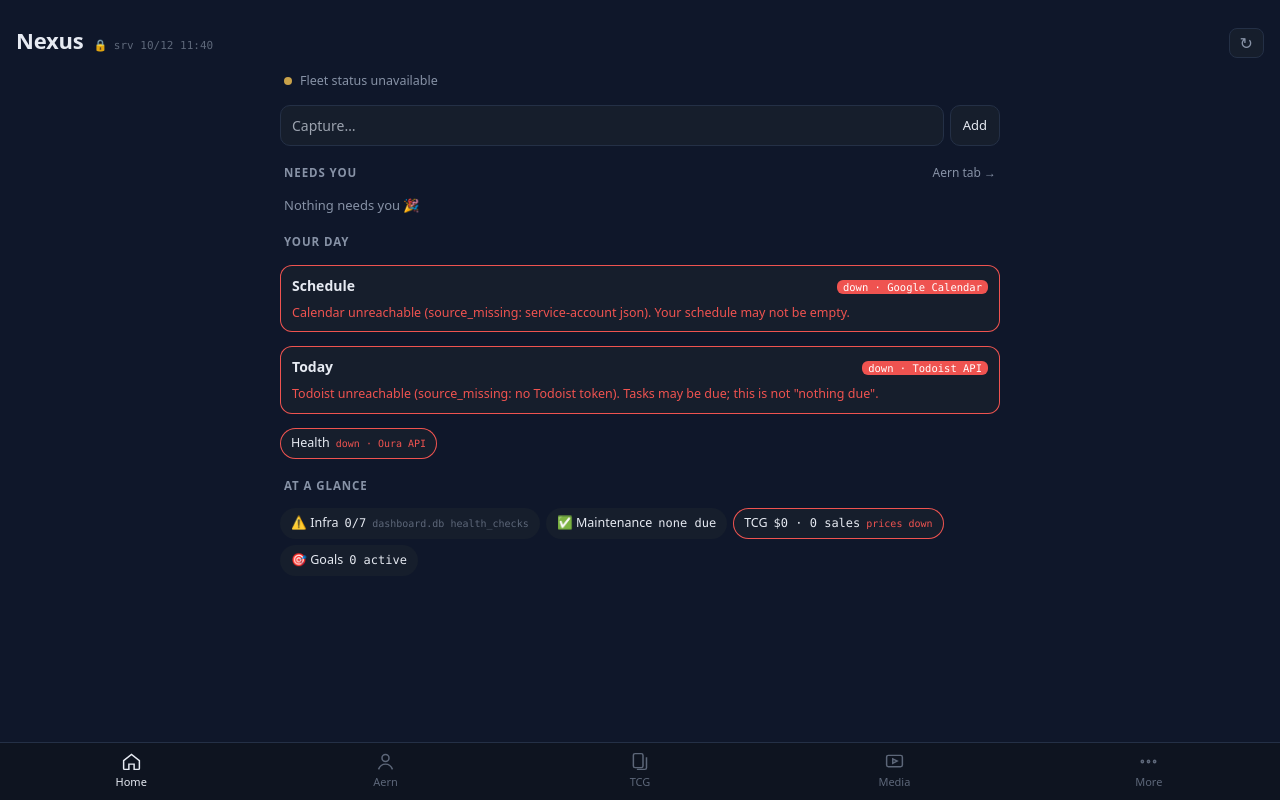
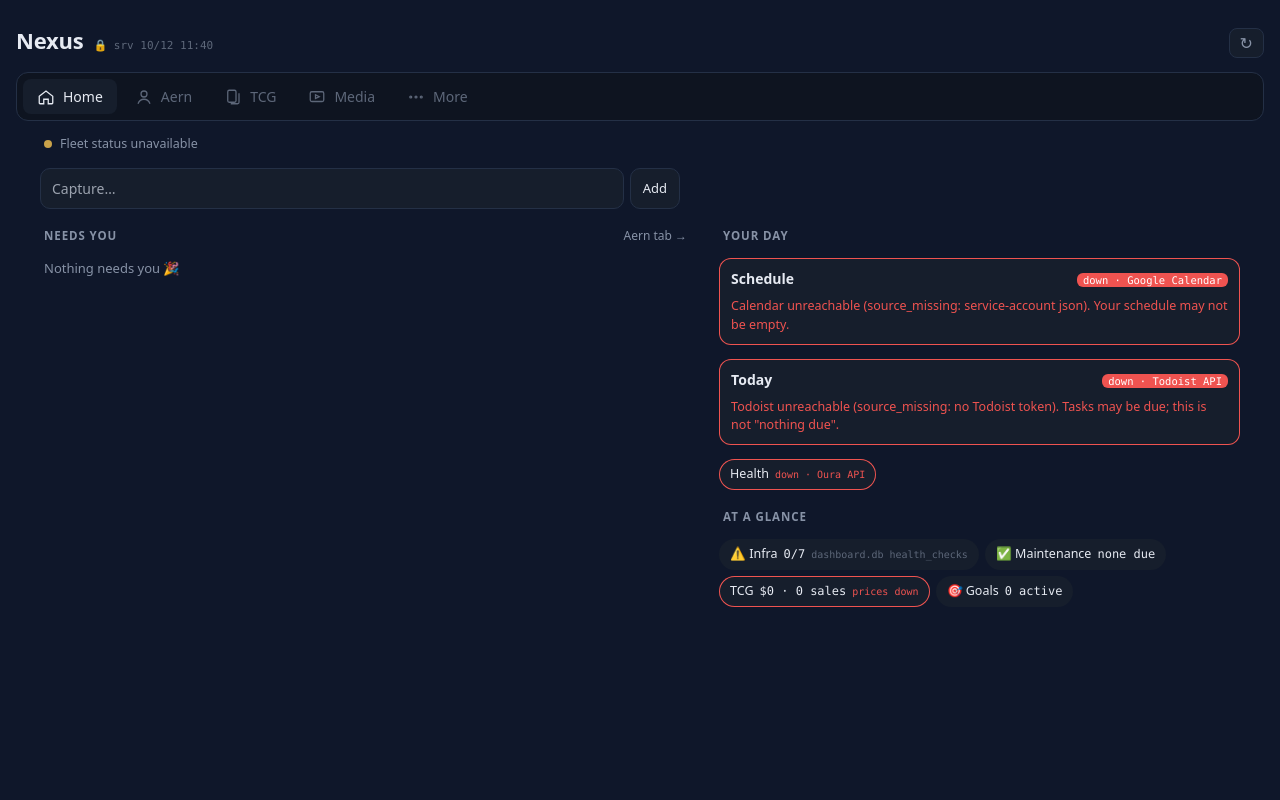
Before and after one commit to Aern28/aernhome, a Flask app: page /nexus in a window 1280 px wide. Run offline with Flask 3, Linux system fonts and the light colour scheme; data comes from the database, SQL or seed files in the repository; data that the repository does not hold is empty; some libraries are stand-ins or nearby versions.

Commit message:
Nexus: option buttons on every resolve surface; real desktop layout
Queue asks (Aern's first use 10/10 11:41 resolved an ask from home with a
plain Resolve and lost the choice):
- home Needs-you card, /nexus/queue and /nexus/aern render the ask + one
  button per option (first starred); an item WITH options has no plain
  Resolve anywhere - the option tap is the resolve and records the choice.
  Items without options keep Done/Read/Resolve.
- nexus_panels._action returns queue-choose for items with options (test).

Desktop (Aern: "the desktop nexus looks like phone nexus"), from 768px:
- bottom tabs become a sticky top bar (nav moved after the header in the
  markup; still fixed to the bottom on a phone);
- home: Needs you left, Your day + At a glance right (>=1100px);
- media shelves in three columns; /nexus/aern cards two per row (>=1100px),
  option buttons under the text.
Under 768px nothing changes. Verified locally with live GET data and an
injected test item (POSTs blocked) at 390px and 1440px: no JS errors, no
sideways scroll, 0 option items with a plain Resolve. Tests 55/55.

Co-Authored-By: Claude Opus 5.5 <noreply@anthropic.com>
Claude-Session: https://claude.ai/code/session_01Cn2bFYWhLaJLshA5g748g5

```diff
--- a/nexus_panels.py
+++ b/nexus_panels.py
@@ -88,6 +88,10 @@ def _action(item):
     if kind == "todoist" and item.get("todoist_id"):
         return {"kind": "todoist-close", "id": item["todoist_id"], "label": "Done"}
     if kind == "queue" and item.get("id"):
+        # Queue asks (10/10): an item with options has NO plain Resolve - a tap on
+        # an option is the resolve, so the choice is always recorded.
+        if item.get("options"):
+            return {"kind": "queue-choose", "id": item["id"], "options": list(item["options"])}
         return {"kind": "queue-resolve", "id": item["id"], "label": "Resolve"}
     ref = item.get("ref") or ""
     if ref.startswith("/nexus"):
--- a/static/css/nexus-panels.css
+++ b/static/css/nexus-panels.css
@@ -109,9 +109,38 @@
 .nx-opts { display: flex; flex-wrap: wrap; gap: 8px; }
 .nx-opt { min-height: 44px; padding: 0 14px; border-radius: 10px; background: var(--nx-card); border: 1px solid var(--nx-line); color: var(--nx-fg); font: inherit; font-size: 14px; cursor: pointer; text-align: left; }
 .nx-opt-rec { border-color: var(--nx-need); color: var(--nx-need); font-weight: 600; }
+.nx-need .nx-opts-row { grid-column: 1 / -1; margin-top: 6px; }
 .nx-opt:disabled { opacity: .5; cursor: progress; }
 .nx-opt:focus-visible { outline: 2px solid var(--nx-fg); outline-offset: 2px; }
 .nx-tag { display: inline-block; text-transform: none; letter-spacing: 0; padding: 0 6px; border-radius: 6px; border: 1px solid var(--nx-line); color: var(--nx-fg); }
 .nx-tag-warn { border-style: dashed; color: var(--nx-muted); }
 
+/* Section wrappers: on a phone they stack exactly like the bare stream they replaced. */
+.nx-sec, .nx-shelves { display: flex; flex-direction: column; gap: 14px; min-width: 0; }
+
+/* ── Desktop (Aern 10/10: "the desktop nexus looks like phone nexus") ──
+   From 768px the bottom tab bar becomes a sticky top bar, and the pages use the width.
+   Under 768px nothing here applies: the phone layout is unchanged. */
+@media (min-width: 768px) {
+  .nx-page { padding-bottom: 24px; }
+  .nx-tabs { position: sticky; top: 0; left: auto; right: auto; bottom: auto; display: flex; gap: 4px;
+    padding: 6px; border-top: 0; border: 1px solid var(--nx-line); border-radius: 12px; }
+  .nx-tabs a { flex-direction: row; gap: 8px; padding: 7px 14px; border-radius: 8px; font-size: 14px; }
+  .nx-tabs a svg { width: 18px; height: 18px; }
+  .nx-tabs a:hover { color: var(--nx-fg); }
+  .nx-tabs a.on { background: var(--nx-card); }
+  .nx-narrow { max-width: 1200px; }
+  .nx-home { display: grid; grid-template-columns: minmax(0, 1.25fr) minmax(0, 1fr); gap: 14px 28px; align-items: start; }
+  .nx-home > :not(.nx-sec) { grid-column: 1 / -1; }
+  .nx-home > .nx-cap { max-width: 640px; }
+  .nx-shelves { display: grid; grid-template-columns: repeat(3, minmax(0, 1fr)); align-items: start; }
+  /* /nexus/aern: two cards per row (Tailwind's space-y margins would misalign a grid) */
+  #aern-list [data-aern-group] { display: grid; grid-template-columns: repeat(2, minmax(0, 1fr)); gap: 12px; align-items: start; }
+  #aern-list [data-aern-group] > * { margin-top: 0 !important; }
+}
+@media (min-width: 768px) and (max-width: 1099px) {
+  .nx-home { grid-template-columns: minmax(0, 1fr); }
+  #aern-list [data-aern-group] { grid-template-columns: minmax(0, 1fr); }
+}
+
 @media (prefers-reduced-motion: no-preference) { .nx-need, .nx-chip { transition: opacity .2s; } }
--- a/static/js/nexus.js
+++ b/static/js/nexus.js
@@ -66,6 +66,16 @@ document.addEventListener("DOMContentLoaded", () => {
       const row = t.closest("li");
       if (res.ok && row) { row.style.opacity = "0.4"; t.textContent = "Resolved ✓"; }
       else t.disabled = false;
+    }
+
+    else if (action === "queue-choose") {
+      // Queue ask: the option tap IS the resolve; the server records "Aern MM/DD: <choice>".
+      const group = t.closest(".nx-opts");
+      group.querySelectorAll("button").forEach((b) => { b.disabled = true; });
+      const res = await nexusPost("/api/queue/resolve", { id: t.dataset.id, choice: t.dataset.choice });
+      const row = t.closest("li");
+      if (res.ok && row) { row.style.opacity = "0.4"; t.textContent = "✓ " + t.dataset.choice; }
+      else { group.querySelectorAll("button").forEach((b) => { b.disabled = false; }); alert(res.error || "Could not record that choice."); }
     }
 
     else if (action === "maint-done") {
--- a/templates/nexus.html
+++ b/templates/nexus.html
@@ -6,7 +6,7 @@
 {%- endmacro %}
 
 {% block nexus_content %}
-<div class="nx-narrow">
+<div class="nx-narrow nx-home">
 
 {% set st = data.status %}
 <a class="nx-status" href="/nexus/fleet"><span class="nx-dot {{ st[0] if st[0] != 'ok' else '' }}"></span>{{ st[1] }}</a>
@@ -28,7 +28,8 @@
     </ul>
 </details>
 
-{# ── Needs you ── #}
+{# ── Needs you (left column on desktop) ── #}
+<section class="nx-sec nx-sec-needs">
 {% set nd = data.needs %}
 <h2 class="nx-h">Needs you <a href="/nexus/aern">Aern tab →</a></h2>
 {% if nd.error %}
@@ -41,7 +42,8 @@
         {% if it.detail %}<div class="d">{{ it.detail }}</div>{% endif %}
         <div class="m"><span class="nx-pri">P{{ it.priority }}</span>{{ it.source_kind|replace('_', ' ') }}</div>
         {% set a = it.action %}
-        {% if a and a.kind == 'link' %}<a class="nx-act link" href="{{ a.href }}">{{ a.label }}</a>
+        {% if a and a.kind == 'queue-choose' %}<div class="nx-opts nx-opts-row">{% for o in a.options %}<button class="nx-opt{{ ' nx-opt-rec' if loop.first }}" data-nx-action="queue-choose" data-id="{{ a.id }}" data-choice="{{ o }}">{{ '★ ' if loop.first }}{{ o }}</button>{% endfor %}</div>
+        {% elif a and a.kind == 'link' %}<a class="nx-act link" href="{{ a.href }}">{{ a.label }}</a>
         {% elif a %}<button class="nx-act" data-nx-action="{{ a.kind }}" data-id="{{ a.id }}">{{ a.label }}</button>{% endif %}
     </li>
     {% endfor %}
@@ -54,7 +56,10 @@
 <a class="nx-sessions" href="/nexus/aern"><b>{{ nd.sessions|length }}</b> project{{ 's' if nd.sessions|length != 1 }} waiting on a session with you: {{ nd.sessions|map(attribute='title')|join(' · ')|truncate(90) }} →</a>
 {% endif %}
 
-{# ── Your day ── #}
+</section>
+
+{# ── Your day + At a glance (right column on desktop) ── #}
+<section class="nx-sec nx-sec-day">
 <h2 class="nx-h">Your day</h2>
 {% set f = data.fresh.schedule_today %}
 <div class="nx-card {{ 'down' if f.state == 'down' }}">
@@ -109,6 +114,7 @@
     {% set g = data.env.goals_summary.data or [] %}
     <a class="nx-chip" href="/nexus/goals">🎯 Goals <span class="n">{{ g|length }} active</span></a>
 </div>
+</section>
 
 </div>
 {% endblock %}
--- a/templates/nexus_base.html
+++ b/templates/nexus_base.html
@@ -13,10 +13,7 @@
     <button class="nx-refresh" title="Hard refresh" aria-label="Hard refresh"
             onclick="if(navigator.serviceWorker){navigator.serviceWorker.getRegistration().then(function(r){if(r)r.update();});} location.reload();">↻</button>
 </header>
-
-{% block nexus_content %}{% endblock %}
-</div>
-
+{# Tabs: fixed to the bottom on a phone, a sticky top bar from 768px (nexus-panels.css). #}
 <nav class="nx-tabs" aria-label="Nexus sections">
     {% for key, href, label in nexus_tabs %}
     <a href="{{ href }}" class="{% if key == nexus_tab %}on{% endif %}" {% if key == nexus_tab %}aria-current="page"{% endif %}>
@@ -29,6 +26,10 @@
     </a>
     {% endfor %}
 </nav>
+
+{% block nexus_content %}{% endblock %}
+</div>
+
 {% endblock %}
 
 {% block extra_scripts %}
```
Also changed, not shown: static/js/nexus_sb.js (+8 -2 lines), templates/nexus_media.html (+5 -3 lines), tests/test_nexus_panels.py (+5 -0 lines).
